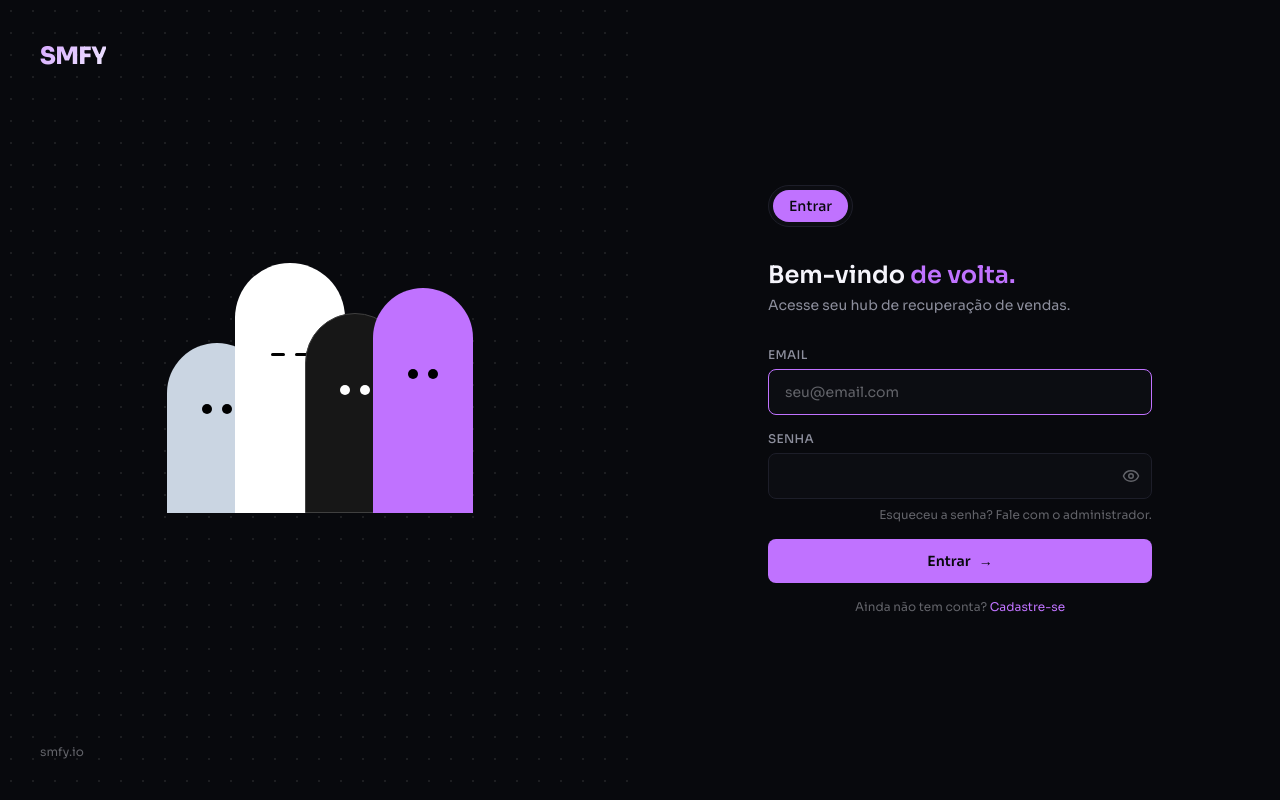
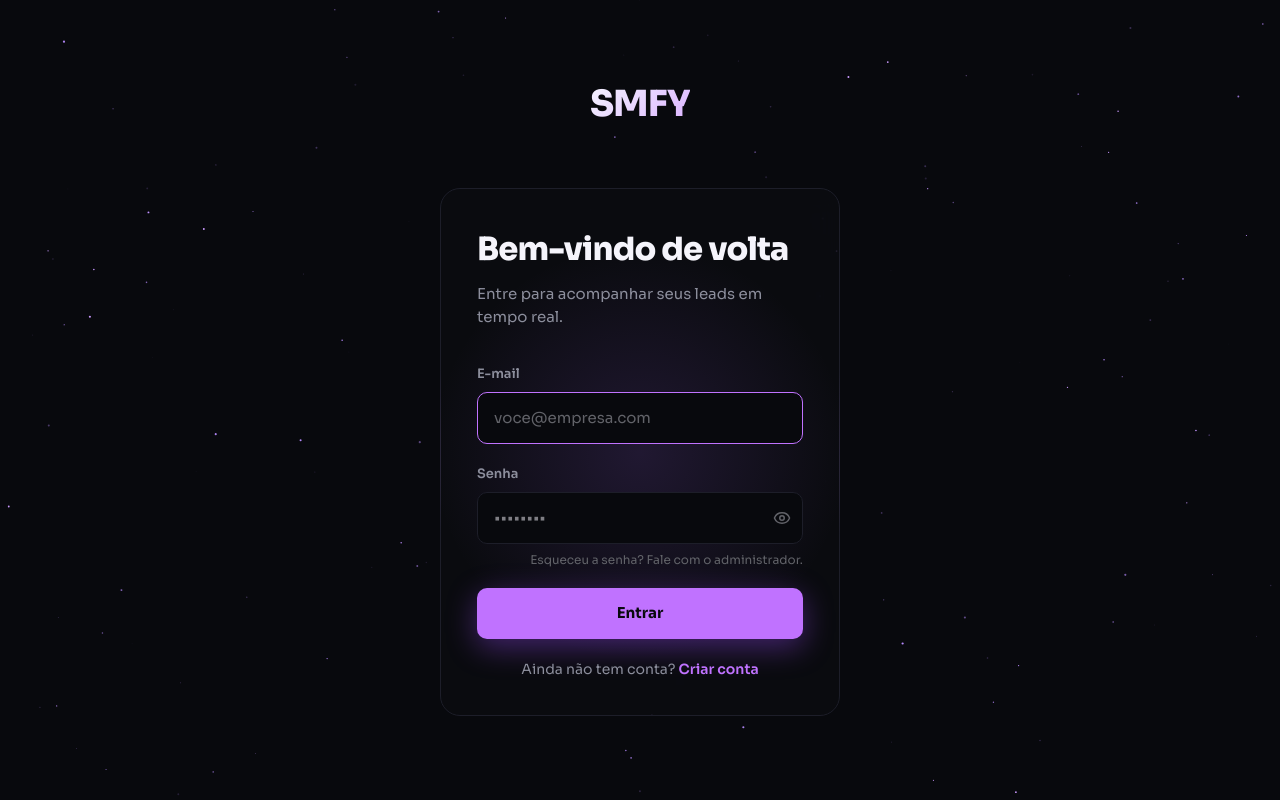
Before and after one commit to carolcamilooo-sm/smfy, a Next.js app: page /login in a window 1280 px wide. Built offline with nearby package versions, Linux system fonts and the light colour scheme.

Commit message:
Reformula o login com card centralizado, brilho e partículas do design
Substitui o painel dividido com mascotes pelo layout do Login.dc.html:
card único centralizado sobre fundo de partículas, com o brilho que
segue o mouse já usado na landing page.

```diff
--- a/src/app/login/page.tsx
+++ b/src/app/login/page.tsx
@@ -1,12 +1,12 @@
 "use client";
 
-import { FormEvent, useState } from "react";
+import { FormEvent, useRef, useState } from "react";
 import { signIn } from "next-auth/react";
 import { useRouter } from "next/navigation";
 import Link from "next/link";
 import { Eye, EyeOff } from "lucide-react";
-import { MascotCluster } from "./mascots";
 import { Logo } from "@/components/logo";
+import { SparklesCanvas } from "@/components/sparkles-canvas";
 
 const ERROR_MESSAGES: Record<string, string> = {
   pending_approval:
@@ -21,6 +21,15 @@ export default function LoginPage() {
   const [showPassword, setShowPassword] = useState(false);
   const [error, setError] = useState<string | null>(null);
   const [loading, setLoading] = useState(false);
+  const cardRef = useRef<HTMLDivElement>(null);
+
+  function onCardMouseMove(e: React.MouseEvent<HTMLDivElement>) {
+    const el = cardRef.current;
+    if (!el) return;
+    const r = el.getBoundingClientRect();
+    el.style.setProperty("--gx", `${e.clientX - r.left}px`);
+    el.style.setProperty("--gy", `${e.clientY - r.top}px`);
+  }
 
   async function handleSubmit(e: FormEvent) {
     e.preventDefault();
@@ -47,73 +56,56 @@ export default function LoginPage() {
   }
 
   return (
-    <div className="flex min-h-screen bg-app">
-      {/* Left: brand panel */}
-      <div className="relative hidden w-1/2 flex-col justify-between overflow-hidden bg-app p-10 lg:flex">
+    <div className="relative flex min-h-screen items-center justify-center overflow-hidden bg-app">
+      <SparklesCanvas density={7000} />
+
+      <div className="relative z-10 flex flex-col items-center px-6 py-14">
+        <Link href="/" className="mb-16 w-fit" style={{ animation: "fadeUp 0.6s ease-out both" }}>
+          <Logo className="text-4xl" />
+        </Link>
+
         <div
-          className="pointer-events-none absolute inset-0 opacity-60"
-          style={{
-            backgroundImage:
-              "radial-gradient(circle, rgba(255,255,255,0.14) 1px, transparent 1px)",
-            backgroundSize: "22px 22px",
-          }}
-        />
-
-        <div className="relative z-10">
-          <Logo className="text-2xl" />
-        </div>
-
-        <div className="relative z-10 pb-10">
-          <MascotCluster />
-        </div>
-
-        <div className="relative z-10 flex gap-4 text-xs text-muted">
-          <span>smfy.io</span>
-        </div>
-      </div>
-
-      {/* Right: form panel */}
-      <div className="flex w-full flex-col items-center justify-center bg-app px-6 py-12 lg:w-1/2">
-        <div className="w-full max-w-sm">
-          <div className="mb-8 inline-flex rounded-full border border-border bg-surface p-1 text-sm">
-            <span className="rounded-full bg-accent px-4 py-1.5 font-medium text-app">
-              Entrar
-            </span>
-          </div>
-
-          <h1 className="text-2xl font-semibold text-primary">
-            Bem-vindo <span className="text-accent">de volta.</span>
+          ref={cardRef}
+          data-glow-card=""
+          onMouseMove={onCardMouseMove}
+          className="relative isolate w-full max-w-[400px] rounded-[20px] border border-border bg-surface/70 p-9 backdrop-blur-md"
+        >
+          <h1
+            className="mb-2.5 text-[32px] font-extrabold tracking-tight text-primary"
+            style={{ animation: "fadeUp 0.6s ease-out 0.1s both" }}
+          >
+            Bem-vindo de volta
           </h1>
-          <p className="mt-1 text-sm text-secondary">
-            Acesse seu hub de recuperação de vendas.
+          <p
+            className="mb-9 text-[15px] text-secondary"
+            style={{ animation: "fadeUp 0.6s ease-out 0.18s both" }}
+          >
+            Entre para acompanhar seus leads em tempo real.
           </p>
 
-          <form onSubmit={handleSubmit} className="mt-8 space-y-4">
-            <div>
+          <form onSubmit={handleSubmit} className="space-y-5">
+            <div style={{ animation: "fadeUp 0.6s ease-out 0.28s both" }}>
               <label
                 htmlFor="email"
-                className="mb-1.5 block text-xs font-medium tracking-wide text-secondary"
+                className="mb-2 block text-[13px] font-semibold text-secondary"
               >
-                EMAIL
+                E-mail
               </label>
               <input
                 id="email"
                 type="email"
                 value={email}
                 onChange={(e) => setEmail(e.target.value)}
-                placeholder="seu@email.com"
+                placeholder="voce@empresa.com"
                 required
                 autoFocus
-                className="w-full rounded-lg border border-border bg-surface px-4 py-3 text-sm text-primary placeholder:text-muted focus:border-accent focus:outline-none"
+                className="w-full rounded-[10px] border border-border bg-app px-4 py-3.5 text-[15px] text-primary placeholder:text-muted focus:border-accent focus:outline-none"
               />
             </div>
 
-            <div>
-              <label
-                htmlFor="password"
-                className="mb-1.5 block text-xs font-medium tracking-wide text-secondary"
-              >
-                SENHA
+            <div style={{ animation: "fadeUp 0.6s ease-out 0.36s both" }}>
+              <label htmlFor="password" className="mb-2 block text-[13px] font-semibold text-secondary">
+                Senha
               </label>
               <div className="relative">
                 <input
@@ -121,8 +113,9 @@ export default function LoginPage() {
                   type={showPassword ? "text" : "password"}
                   value={password}
                   onChange={(e) => setPassword(e.target.value)}
+                  placeholder="••••••••"
                   required
-                  className="w-full rounded-lg border border-border bg-surface px-4 py-3 pr-11 text-sm text-primary focus:border-accent focus:outline-none"
+                  className="w-full rounded-[10px] border border-border bg-app px-4 py-3.5 pr-11 text-[15px] text-primary focus:border-accent focus:outline-none"
                 />
                 <button
                   type="button"
@@ -143,16 +136,19 @@ export default function LoginPage() {
             <button
               type="submit"
               disabled={loading}
-              className="mt-2 flex w-full items-center justify-center gap-2 rounded-lg bg-accent px-4 py-3 text-sm font-semibold text-app transition-opacity hover:opacity-90 disabled:opacity-50"
+              style={{ animation: "fadeUp 0.6s ease-out 0.48s both" }}
+              className="flex w-full items-center justify-center gap-2 rounded-[10px] bg-accent px-4 py-3.5 text-[15px] font-bold text-app shadow-[0_8px_30px_oklch(0.6_0.25_300_/_0.4)] transition-opacity hover:opacity-90 disabled:opacity-50"
             >
               {loading ? "Entrando..." : "Entrar"}
-              {!loading && <span aria-hidden>→</span>}
             </button>
 
-            <p className="text-center text-xs text-muted">
+            <p
+              className="text-center text-sm text-secondary"
+              style={{ animation: "fadeUp 0.6s ease-out 0.54s both" }}
+            >
               Ainda não tem conta?{" "}
-              <Link href="/cadastro" className="text-accent hover:underline">
-                Cadastre-se
+              <Link href="/cadastro" className="font-semibold text-accent hover:underline">
+                Criar conta
               </Link>
             </p>
           </form>
```
